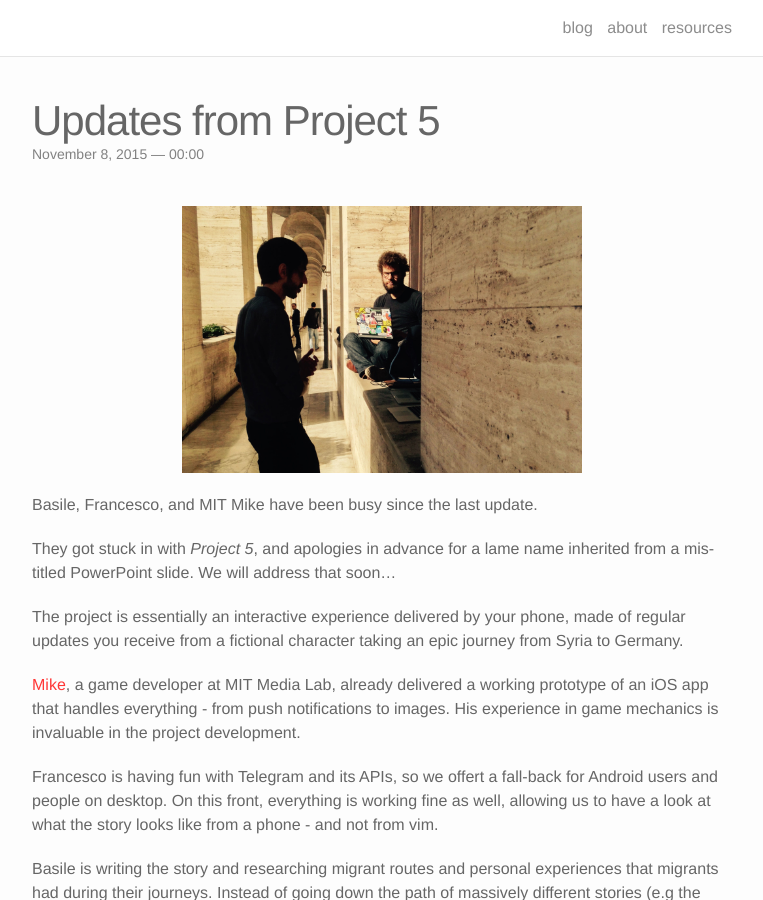
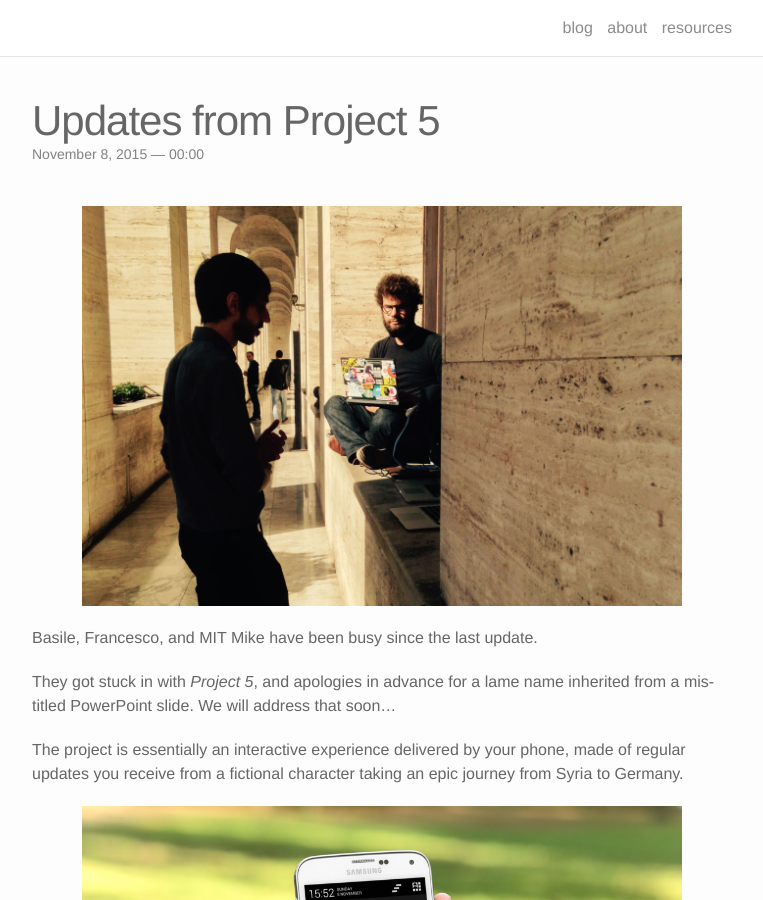
Before and after one commit to BBC-News-Labs/19million, a Jekyll site: the page built from _posts/2015-11-08-project-five-updates.md, in a window 1280 px wide and 900 px high. Shown: the whole window, without its empty margins (258-1021 px from the left). Built offline with Jekyll 4.4.1, drawn with Linux system fonts in a browser that asks for light colours; nearby versions of some CDN libraries.

Commit message:
Add app image

```diff
--- a/_posts/2015-11-08-project-five-updates.md
+++ b/_posts/2015-11-08-project-five-updates.md
@@ -3,13 +3,15 @@
 title: Updates from Project 5
 ---
 
-<img class="center" src="/img/IMG_7665.JPG" width="400">
+<img class="center" src="/img/IMG_7665.JPG" width="600">
 
 Basile, Francesco, and MIT Mike have been busy since the last update.
 
 They got stuck in with _Project 5_, and apologies in advance for a lame name inherited from a mis-titled PowerPoint slide. We will address that soon...
 
 The project is essentially an interactive experience delivered by your phone, made of regular updates you receive from a fictional character taking an epic journey from Syria to Germany.
+
+<img class="center" src="/img/telegraph2-placed_1024.png" width="600">
 
 [Mike](https://twitter.com/lazerwalker), a game developer at MIT Media Lab, already delivered a working prototype of an iOS app that handles everything - from push notifications to images. His experience in game mechanics is invaluable in the project development.
 
```
Also changed, not shown: img/telegraph2-placed_1024.png (added).
